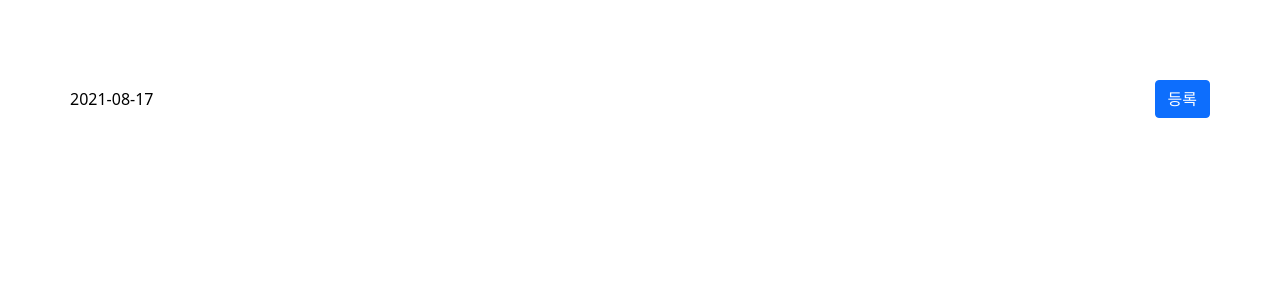
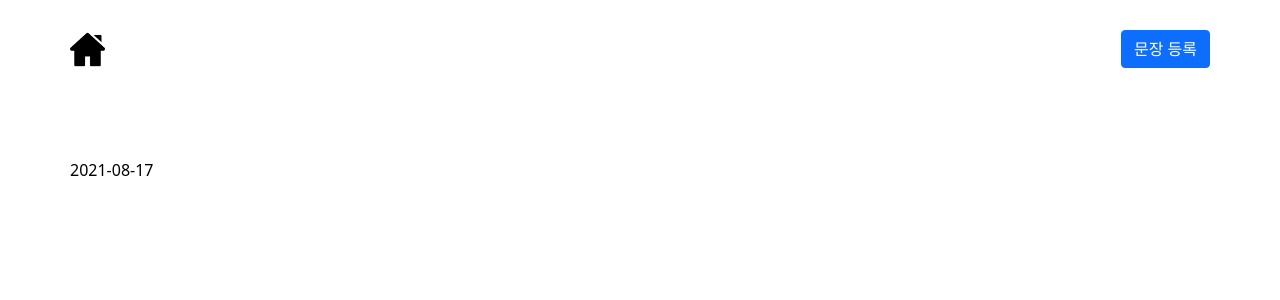
Before and after one commit to Siyoon2/oneday-sentence, a Vue app: page /home in a window 1280 px wide. Shown: the top 300 px of the page. Built offline with nearby package versions, Linux system fonts and the light colour scheme.

Commit message:
header 추가

```diff
--- a/src/assets/css/style.css
+++ b/src/assets/css/style.css
@@ -48,5 +48,5 @@ img {
 .inner-wrap {
     max-width: 1200px;
     margin: 0 auto;
-    padding: 50px 30px;
+    padding: 30px;
 }
--- a/src/views/home/Home.vue
+++ b/src/views/home/Home.vue
@@ -6,8 +6,6 @@
 					{{ dateValue }}
 				</span>
 			</div>
-			<router-link to="/insert" class="btn btn-primary">등록</router-link>
-
 		</div>
 		<div class="content">
 			<!-- v-for="sentenceItem in sentenceItems" :key="sentenceItem.seq" -->
--- a/src/views/layout/DefaultLayout.vue
+++ b/src/views/layout/DefaultLayout.vue
@@ -1,20 +1,18 @@
 <template>
     <div class="wrap">
+	    <!-- header -->
+	    <Header />
 
         <router-view/>
     </div>
 </template>
 
 <script>
-  //import ContentFooter from './Footer';
-  //import { FadeTransition } from 'vue2-transitions';
-
-  //import WDNavBar from "../../components/common/WDNavBar";
+  import Header from "./Header";
 
   export default {
     components: {
-
-    //  WDNavBar,
+	    Header,
     },
     methods: {
 
--- /dev/null
+++ b/src/views/layout/Header.vue
@@ -0,0 +1,33 @@
+<template>
+	<div class="header-wrap">
+		<div class="inner-wrap">
+			<div class="cont">
+				<router-link to="/home" class="btn-home">
+					<img src="../../assets/img/home.png" alt="홈 아이콘">
+				</router-link>
+				<router-link to="/insert" class="btn btn-primary">문장 등록</router-link>
+
+			</div>
+		</div>
+	</div>
+</template>
+
+<script>
+    export default {
+        name: "Header"
+    }
+</script>
+
+<style scoped>
+	.cont {
+		display: flex;
+		align-items: center;
+		justify-content: space-between;
+	}
+	.btn-home {
+		/*background: url("../../assets/img/home.png");*/
+		width: 35px;
+		height: 35px;
+	}
+
+</style>
```
Also changed, not shown: src/assets/img/home.png (added).
